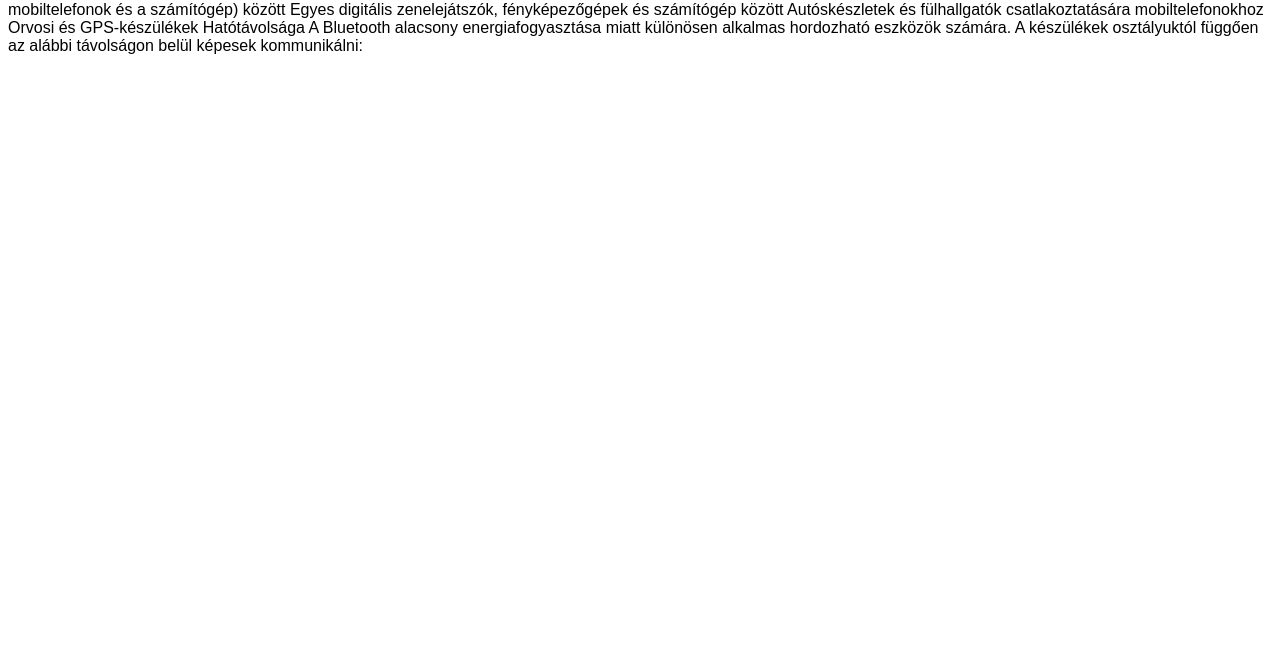
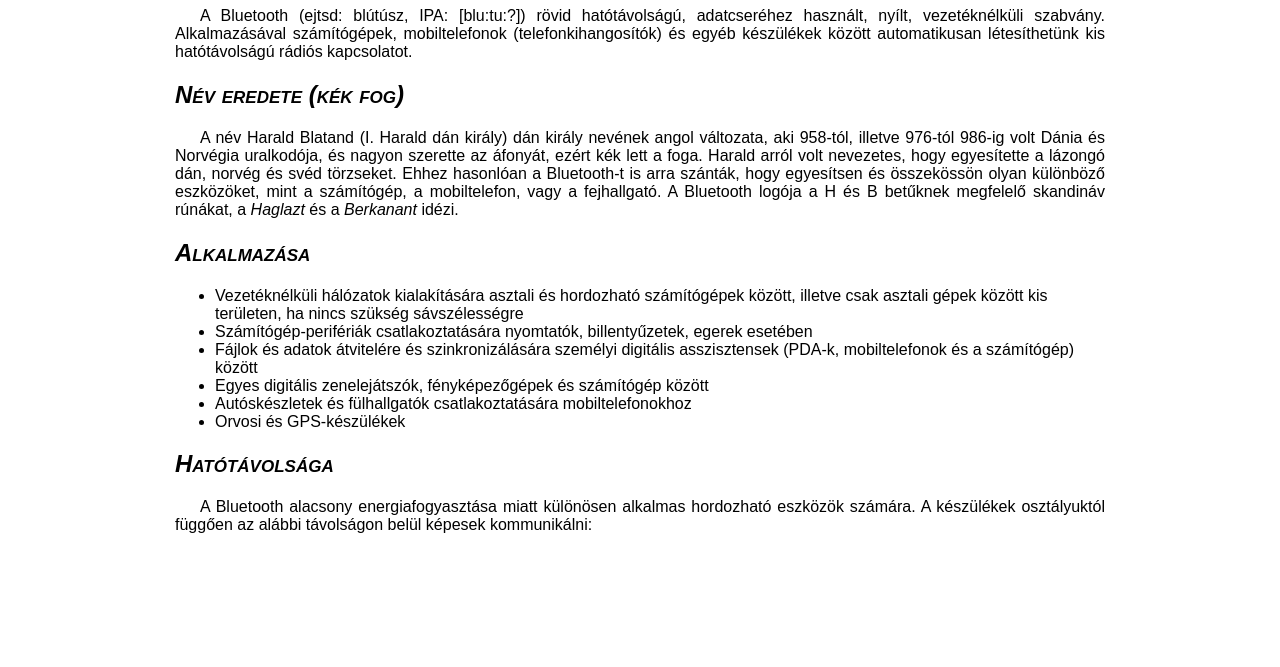
Before and after one commit to ESzabika26/2022-01-03_Bluetooth, a plain HTML site: page index.html in a window 1280 px wide. Shown: the part 133-800 px from the top of the page. Drawn offline with Linux system fonts and the light colour scheme.

Commit message:
4,5 feladat

```diff
--- a/index.html
+++ b/index.html
@@ -11,27 +11,29 @@
 </head>
 
 <body>
-  <div>
-    Bluetooth
+  <div id="content">
+    <h1>Bluetooth</h1>
 
-    A Bluetooth (ejtsd: blútúsz, IPA: [blu:tu:?]) rövid hatótávolságú, adatcseréhez használt, nyílt, vezetéknélküli szabvány. Alkalmazásával számítógépek, mobiltelefonok (telefonkihangosítók) és egyéb készülékek között automatikusan létesíthetünk kis hatótávolságú rádiós kapcsolatot.
+    <p>A Bluetooth (ejtsd: blútúsz, IPA: [blu:tu:?]) rövid hatótávolságú, adatcseréhez használt, nyílt, vezetéknélküli szabvány. Alkalmazásával számítógépek, mobiltelefonok (telefonkihangosítók) és egyéb készülékek között automatikusan létesíthetünk kis hatótávolságú rádiós kapcsolatot.</p>
 
-    Név eredete (kék fog)
+    <h2>Név eredete (kék fog)</h2>
 
-    A név Harald Blatand (I. Harald dán király) dán király nevének angol változata, aki 958-tól, illetve 976-tól 986-ig volt Dánia és Norvégia uralkodója, és nagyon szerette az áfonyát, ezért kék lett a foga. Harald arról volt nevezetes, hogy egyesítette a lázongó dán, norvég és svéd törzseket. Ehhez hasonlóan a Bluetooth-t is arra szánták, hogy egyesítsen és összekössön olyan különböző eszközöket, mint a számítógép, a mobiltelefon, vagy a fejhallgató. A Bluetooth logója a H és B betűknek megfelelő skandináv rúnákat, a <i>Haglazt</i> és a <i>Berkanant</i> idézi.
+    <p>A név Harald Blatand (I. Harald dán király) dán király nevének angol változata, aki 958-tól, illetve 976-tól 986-ig volt Dánia és Norvégia uralkodója, és nagyon szerette az áfonyát, ezért kék lett a foga. Harald arról volt nevezetes, hogy egyesítette a lázongó dán, norvég és svéd törzseket. Ehhez hasonlóan a Bluetooth-t is arra szánták, hogy egyesítsen és összekössön olyan különböző eszközöket, mint a számítógép, a mobiltelefon, vagy a fejhallgató. A Bluetooth logója a H és B betűknek megfelelő skandináv rúnákat, a <i>Haglazt</i> és a <i>Berkanant</i> idézi.</p>
 
-    Alkalmazása
+    <h2>Alkalmazása</h2>
 
-    Vezetéknélküli hálózatok kialakítására asztali és hordozható számítógépek között, illetve csak asztali gépek között kis területen, ha nincs szükség sávszélességre
-    Számítógép-perifériák csatlakoztatására nyomtatók, billentyűzetek, egerek esetében
-    Fájlok és adatok átvitelére és szinkronizálására személyi digitális asszisztensek (PDA-k, mobiltelefonok és a számítógép) között
-    Egyes digitális zenelejátszók, fényképezőgépek és számítógép között
-    Autóskészletek és fülhallgatók csatlakoztatására mobiltelefonokhoz
-    Orvosi és GPS-készülékek
+    <ul>
+      <li>Vezetéknélküli hálózatok kialakítására asztali és hordozható számítógépek között, illetve csak asztali gépek között kis területen, ha nincs szükség sávszélességre</li>
+      <li>Számítógép-perifériák csatlakoztatására nyomtatók, billentyűzetek, egerek esetében</li>
+      <li>Fájlok és adatok átvitelére és szinkronizálására személyi digitális asszisztensek (PDA-k, mobiltelefonok és a számítógép) között</li>
+      <li>Egyes digitális zenelejátszók, fényképezőgépek és számítógép között</li>
+      <li>Autóskészletek és fülhallgatók csatlakoztatására mobiltelefonokhoz</li>
+      <li>Orvosi és GPS-készülékek</li>
+    </ul>
 
-    Hatótávolsága
+    <h2>Hatótávolsága</h2>
 
-    A Bluetooth alacsony energiafogyasztása miatt különösen alkalmas hordozható eszközök számára. A készülékek osztályuktól függően az alábbi távolságon belül képesek kommunikálni:
+    <p>A Bluetooth alacsony energiafogyasztása miatt különösen alkalmas hordozható eszközök számára. A készülékek osztályuktól függően az alábbi távolságon belül képesek kommunikálni:</p>
 
   </div>
 </body>
```
